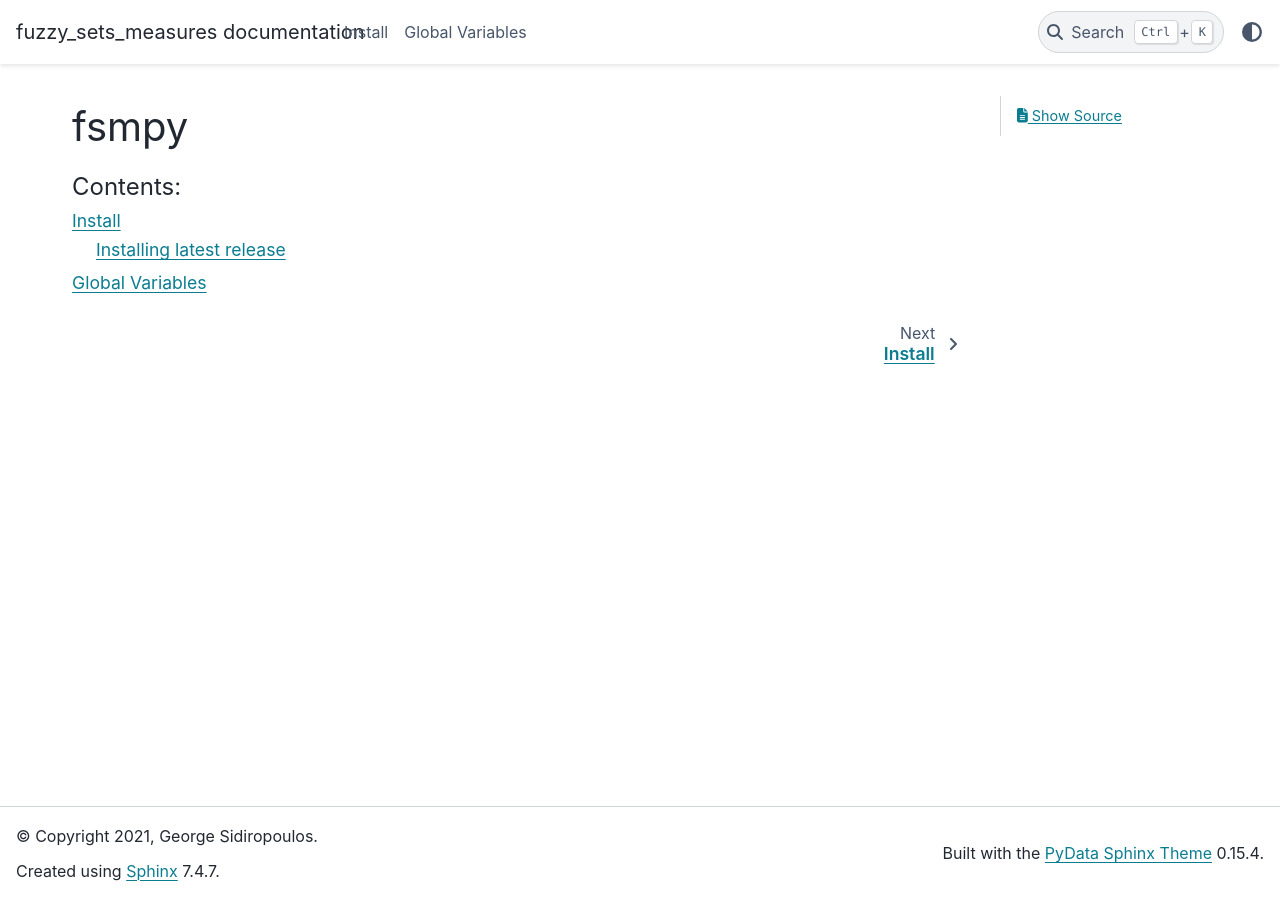
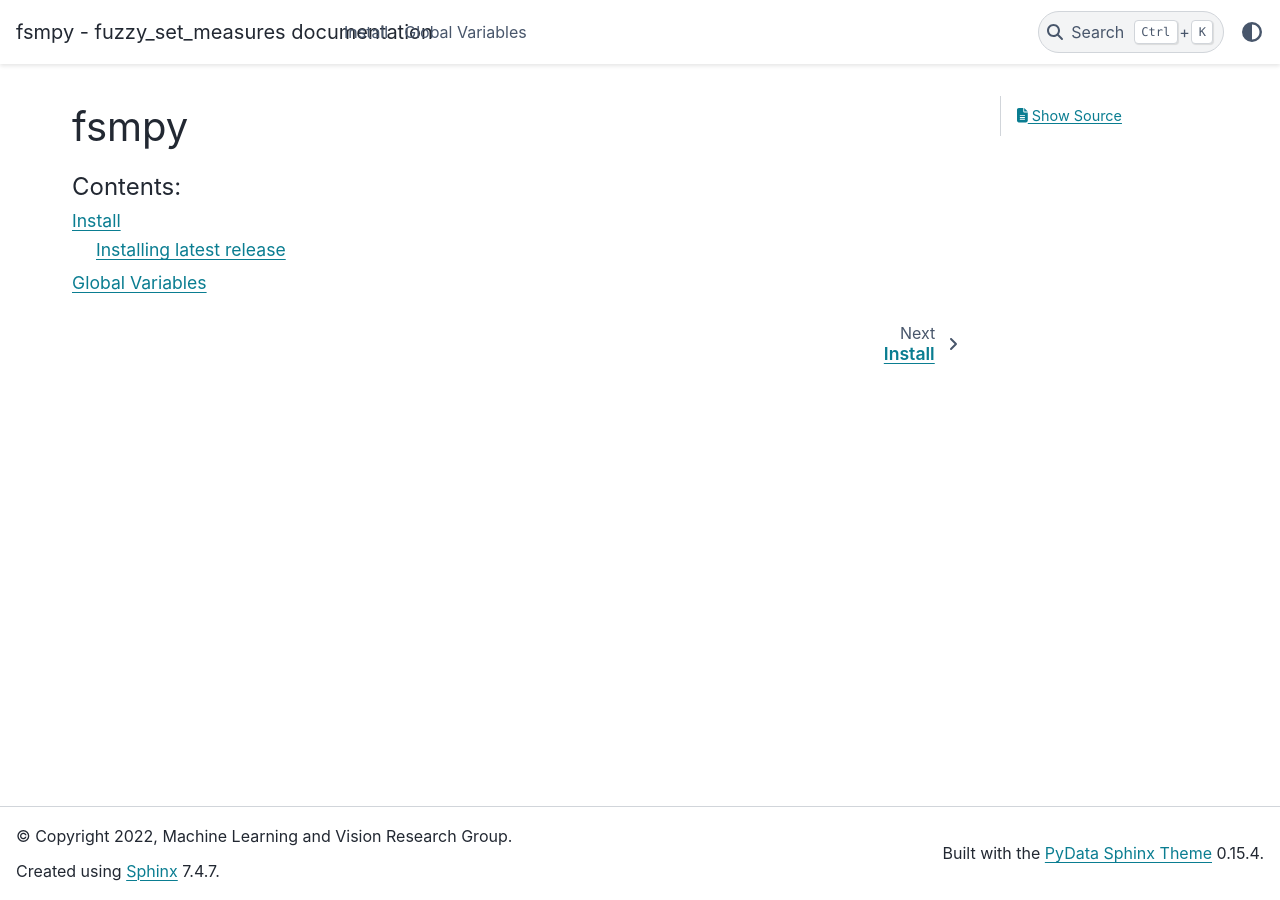
Before and after one commit to MachineLearningVisionRG/fsmpy, a Sphinx documentation site: the page built from docs/index.rst, in a window 1280 px wide. Built offline with Sphinx 7.4.7 and the PyData theme 0.15.4, drawn with Linux system fonts in a browser that asks for light colours; pages that are not in the unit, such as notebooks, are missing from menus.

```diff
--- a/docs/conf.py
+++ b/docs/conf.py
@@ -12,14 +12,14 @@
 #
 import os
 import sys
-sys.path.insert(0, os.path.abspath("../../src"))
+sys.path.insert(0, os.path.abspath("../fsmpy"))
 
 
 # -- Project information -----------------------------------------------------
 
-project = 'fuzzy_sets_measures'
-copyright = '2021, George Sidiropoulos'
-author = 'George Sidiropoulos'
+project = 'fsmpy - fuzzy_set_measures'
+copyright = '2022, Machine Learning and Vision Research Group'
+author = 'Machine Learning and Vision Research Group'
 
 
 # -- General configuration ---------------------------------------------------
```
Also changed, not shown: README.md (+14 -4 lines).
